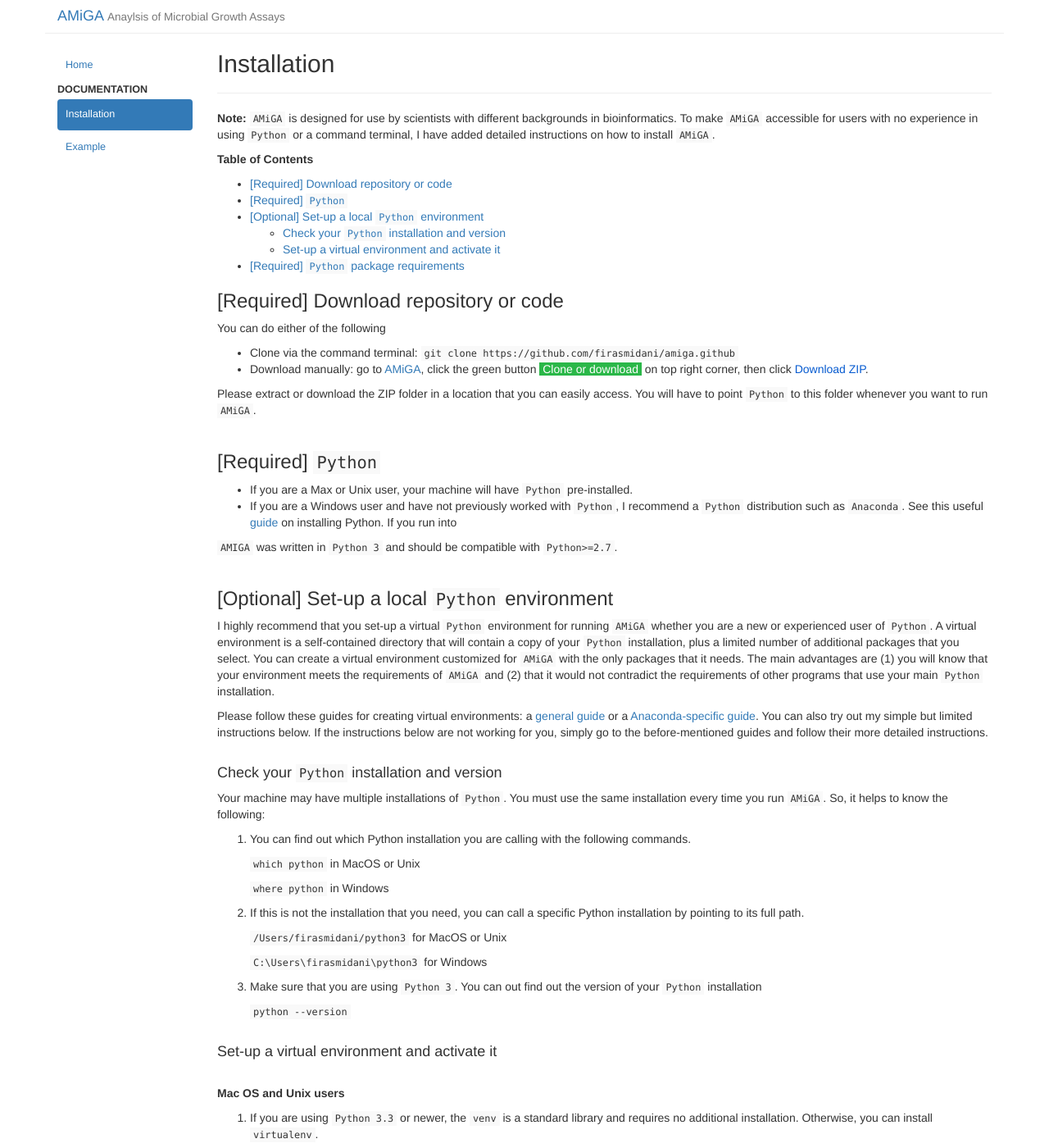
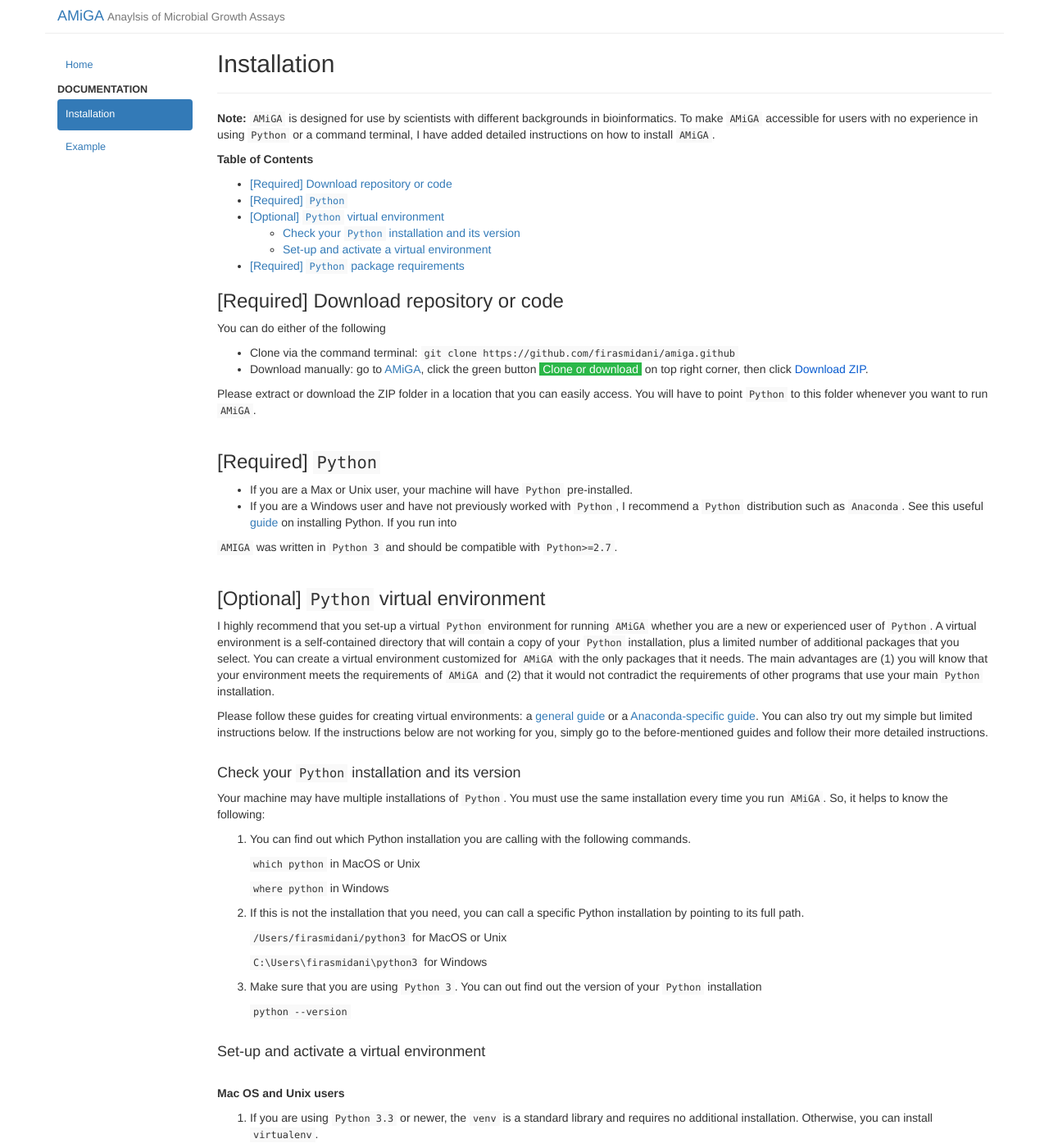
Before and after one commit to firasmidani/amiga, a Jekyll site: the page built from docs/_posts/2020-03-23-installation.md, in a window 1280 px wide and 1400 px high. Shown: the whole window at 82% size. Built offline with Jekyll 4.4.1, drawn with Linux system fonts in a browser that asks for light colours.

Commit message:
testing TOC

```diff
--- a/docs/_posts/2020-03-23-installation.md
+++ b/docs/_posts/2020-03-23-installation.md
@@ -30,14 +30,14 @@ Please extract or download the ZIP folder in a location that you can easily acce
 `AMIGA` was written in `Python 3` and should be compatible with `Python>=2.7`.
 <br /><br />
 
-### [Optional] Set-up a local `Python` environment
+### [Optional] `Python` virtual environment
 
 I highly recommend that you set-up a virtual `Python` environment for running `AMiGA` whether you are a new or experienced user of `Python`.  A virtual environment is a self-contained directory that will contain a copy of your `Python` installation, plus a limited number of additional packages that you select. You can create a virtual environment customized for `AMiGA` with the only packages that it needs. The main advantages are (1) you will know that your environment meets the requirements of `AMiGA` and (2) that it would not contradict the requirements of other programs that use your main `Python` installation.
 
 Please follow these guides for creating virtual environments: a <a href="https://packaging.python.org/guides/installing-using-pip-and-virtual-environments/">general guide</a> or a <a href="https://uoa-eresearch.github.io/eresearch-cookbook/recipe/2014/11/20/conda/">Anaconda-specific guide</a>. You can also try out my simple but limited instructions below. If the instructions below are not working for you, simply go to the before-mentioned guides and follow their more detailed instructions.
 <br /><br />
 
-#### Check your `Python` installation and version
+#### Check your `Python` installation and its version
 
 Your machine may have multiple installations of `Python`. You must use the same installation every time you run `AMiGA`. So, it helps to know the following:
 
@@ -58,7 +58,7 @@ Your machine may have multiple installations of `Python`. You must use the same
     `python --version`
 <br /><br />
 
-#### Set-up a virtual environment and activate it
+#### Set-up and activate a virtual environment
 
 <br />
 **Mac OS and Unix users**
```
